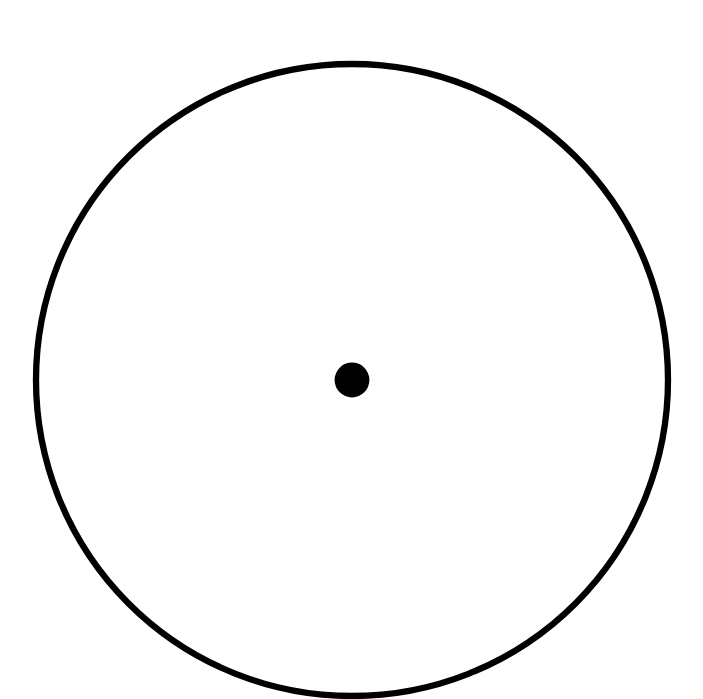
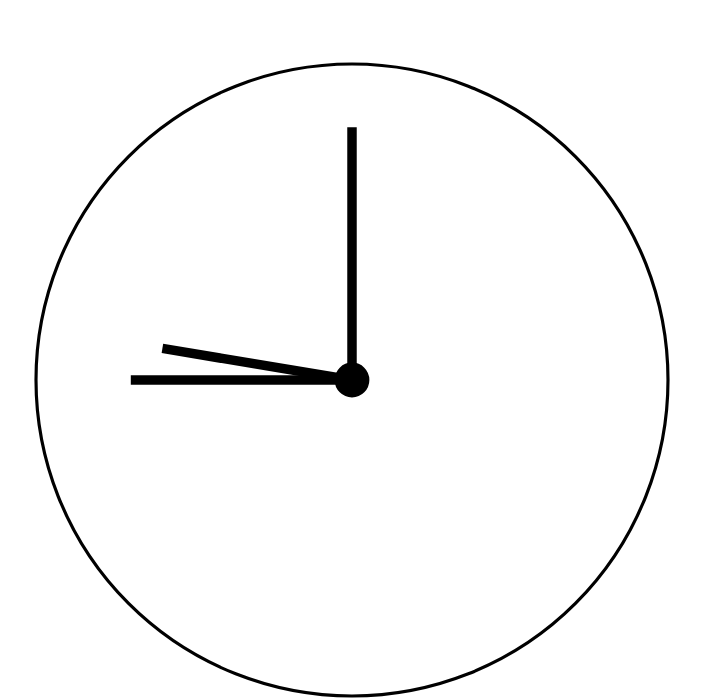
Before and after one commit to maryhbb/Fancy-Analog-Clock, a plain HTML site: page index.html in a window 1280 px wide. Shown: the part 260-959 px from the top of the page, without its empty margins (288-991 px from the left). Drawn offline with Linux system fonts and the light colour scheme.

Commit message:
Create line Element

```diff
--- a/index.html
+++ b/index.html
@@ -8,8 +8,10 @@
 </head>
 <body>
     <svg viewBox="0 0 400 400">
-        <circle cx="200" cy="200" r="100" fill="none" stroke-width="2" stroke="black"/>
-
+        <circle cx="200" cy="200" r="100" fill="none" stroke-width="1" stroke="black"/>
+        <line x1="200" y1="200" x2="200" y2="120" stroke="black" stroke-width="3"/>
+        <line x1="200" y1="200" x2="130" y2="200" stroke="black" stroke-width="3"/>
+        <line x1="200" y1="200" x2="140" y2="190" stroke="black" stroke-width="3"/>
         <circle cx="200" cy="200" r="5" fill="black"  stroke="black"/>
     </svg>
 </body>
```
